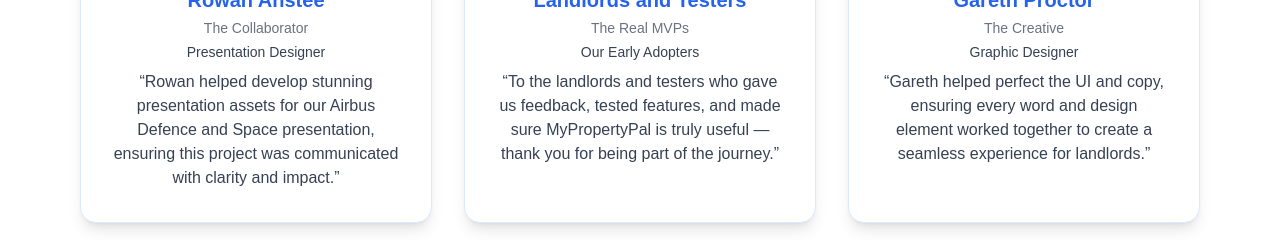
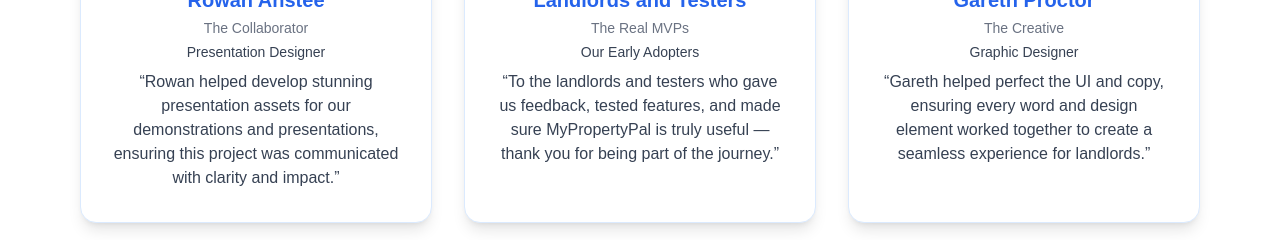
Before and after one commit to rubberduckies12/MyPropertyPal, a Next.js app in the folder marketing_site/: page /about/about in a window 1280 px wide. Shown: the part 1409-1649 px from the top of the page. Built offline with nearby package versions, Linux system fonts and the light colour scheme.

Commit message:
rowans message

```diff
--- a/marketing_site/src/pages/about/about.jsx
+++ b/marketing_site/src/pages/about/about.jsx
@@ -114,7 +114,7 @@ export default function DesktopAbout() {
                         <div className="text-sm text-gray-500 mb-1">The Collaborator</div>
                         <div className="text-sm text-gray-700 mb-2">Presentation Designer</div>
                         <p className="text-gray-700 text-center text-base">
-                            “Rowan helped develop stunning presentation assets for our Airbus Defence and Space presentation, ensuring this project was communicated with clarity and impact.”
+                            “Rowan helped develop stunning presentation assets for our demonstrations and presentations, ensuring this project was communicated with clarity and impact.”
                         </p>
                     </div>
                     {/* Landlords and Testers */}
```
